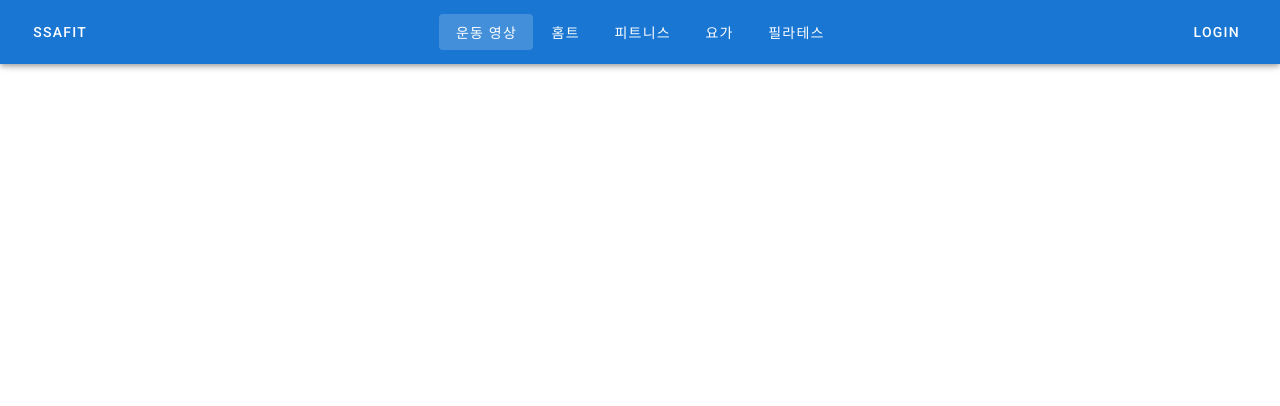
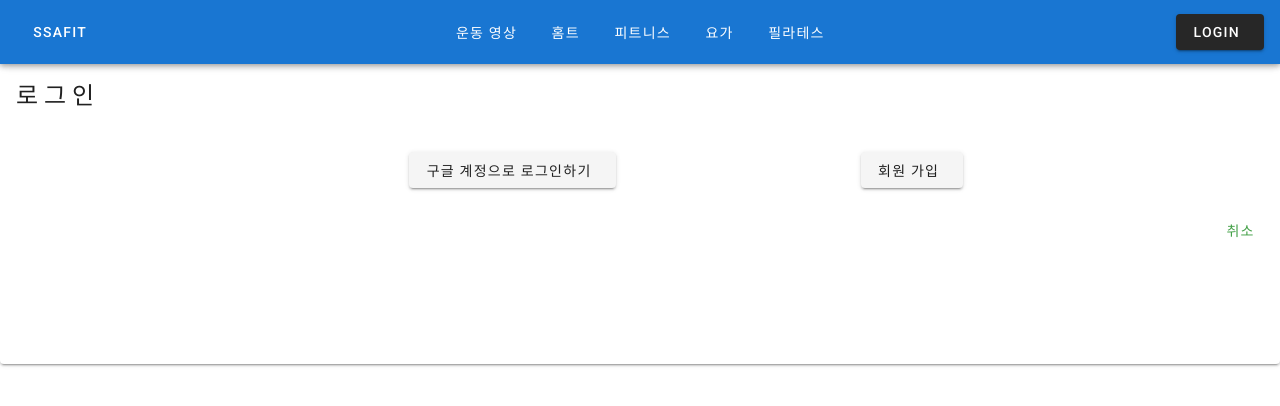
Before and after one commit to junghun95/SSAFIT-FRONT, a Vue app in the folder ssafit/: page /login/general in a window 1280 px wide. Shown: the top 406 px of the page. Built offline with nearby package versions, Linux system fonts and the light colour scheme.

Commit message:
video, login -ing

```diff
--- /dev/null
+++ b/ssafit/src/components/login/GeneralLoginForm.vue
@@ -0,0 +1,73 @@
+<template>
+  <div class="general-login-form">
+      <v-card height="300" rounded="true">
+        <v-card-title class="text-h5">
+            회원 로그인
+        </v-card-title>
+
+        <v-card-text>
+            <v-form v-model="valid">
+                <v-container>
+                    <v-row>
+                        <v-text-field v-model="firstname" :rules="nameRules" :counter="10" label="user name" required></v-text-field>
+                    </v-row>
+
+                    <v-row>
+                        <v-text-field v-model="email" :rules="emailRules" label="E-mail" required></v-text-field>
+                    </v-row>
+                </v-container>
+            </v-form>
+        </v-card-text>
+
+        <v-card-actions>
+            <v-spacer></v-spacer>
+
+            <v-btn
+                color="green darken-1"
+                text
+                @click=close()
+            >
+                취소
+            </v-btn>
+
+            <v-btn
+                color="green darken-1"
+                text
+                @click="dialog = false"
+            >
+                로그인
+            </v-btn>
+        </v-card-actions>
+      </v-card>
+  </div>
+</template>
+
+<script>
+export default {
+    data(){
+        return{
+            dialog: false,
+            valid: false,
+            username: '',
+            nameRules: [
+              v => !!v || 'Name is required',
+              v => v.length <= 10 || 'Name must be less than 10 characters',
+            ],
+            email: '',
+            emailRules: [
+              v => !!v || 'E-mail is required',
+              v => /.+@.+/.test(v) || 'E-mail must be valid',
+            ],
+        }
+    },
+    methods:{
+        close(){
+            this.$emit('dialogGeneralClose')
+        }
+    }
+}
+</script>
+
+<style>
+
+</style>
--- /dev/null
+++ b/ssafit/src/components/login/LoginForm.vue
@@ -0,0 +1,69 @@
+<template>
+  <div class="login-form">
+      <v-card height="300" rounded="true">
+        <v-card-title class="text-h5">
+            로 그 인
+        </v-card-title>
+
+        <v-card-text>
+          <v-container class="d-flex align-flex">
+            <v-row>
+                <v-btn dark @click.stop="dialogGeneral = true" text>
+                    <span class="mr-2">회원 로그인</span>
+                </v-btn>
+            </v-row>
+
+            <v-row>
+                <v-btn  @click.stop="dialogSocial = true">
+                    <span class="mr-2">구글 계정으로 로그인하기</span>
+                </v-btn>
+            </v-row>
+
+            <v-row>
+                <v-btn @click.stop="dialogJoin = true">
+                    <span class="mr-2">회원 가입</span>
+                </v-btn>
+            </v-row>
+          </v-container>
+        </v-card-text>
+
+        <v-card-actions>
+            <v-spacer></v-spacer>
+
+            <v-btn color="green darken-1" text v-on:dialogGeneralClose="dialogGeneral = false">
+                취소
+            </v-btn>
+        </v-card-actions>
+      </v-card>
+
+        <v-dialog v-model="dialogGeneral" width="500">
+            <general-login-form></general-login-form>
+        </v-dialog>
+  </div>
+</template>
+
+<script>
+import GeneralLoginForm from './GeneralLoginForm.vue'
+export default {
+    name: 'LoginForm',
+    data () {
+      return {
+        dialogGeneral: false,
+        dialogSocial: false,
+        dialogJoin: false,
+      }
+    },
+    components:{
+        GeneralLoginForm,
+    },
+    methods:{
+        dialogGeneralClose(){
+            this.dialogGeneral = false;
+        }
+    }
+}
+</script>
+
+<style>
+
+</style>
--- /dev/null
+++ b/ssafit/src/components/video/VideoList.vue
@@ -0,0 +1,51 @@
+<template>
+  <div class="video-list">
+      <h2>video list</h2>
+      <div class="video-search d-flex margin-auto">
+        <v-text-field placeholder="검색" v-model="search"></v-text-field>
+        <v-btn color="primary" elevation="2" outlined rounded>검색</v-btn>
+      </div>
+      <div class="video-list">
+          <h2 class="d-flex justify-center">리스트</h2>
+          <div class="">
+            <v-row>
+                <v-col v-for="n in 9" :key="n" class="d-flex child-flex" cols="4">
+                    <v-img :src="`https://picsum.photos/500/300?image=${n * 5 + 10}`"
+                        :lazy-src="`https://picsum.photos/10/6?image=${n * 5 + 10}`"
+                        aspect-ratio="1"
+                        class="grey lighten-2"
+                    >
+                        <template v-slot:placeholder>
+                            <v-row
+                                class="fill-height ma-0"
+                                align="center"
+                                justify="center"
+                            >
+                                <v-progress-circular
+                                indeterminate
+                                color="grey lighten-5"
+                                ></v-progress-circular>
+                            </v-row>
+                        </template>
+                    </v-img>
+                </v-col>
+            </v-row>
+          </div>
+      </div>
+  </div>
+</template>
+
+<script>
+    export default {
+        name: 'VideoList',
+        data(){
+            return{
+                search: "",
+            }
+        }
+    }
+</script>
+
+<style>
+
+</style>
--- a/ssafit/src/router/index.js
+++ b/ssafit/src/router/index.js
@@ -4,6 +4,9 @@ import Board from '@/components/board/Board.vue'
 import BoardList from '@/components/board/BoardList.vue'
 import BoardDetail from '@/components/board/BoardDetail.vue'
 import BoardModify from '@/components/board/BoardModify.vue'
+import VideoList from '@/components/video/VideoList.vue'
+import LoginForm from '@/components/login/LoginForm.vue'
+import GeneralLoginForm from '@/components/login/GeneralLoginForm.vue'
 Vue.use(VueRouter)
 
 const routes = [
@@ -29,6 +32,28 @@ const routes = [
       }
     ]
   },
+  {
+    path: '/video',
+    name: 'video',
+    component: VideoList,
+  },
+  // {
+  //   path: '/videoDetail/:videoId',
+  //   name: 'videoDetail',
+  //   component: VideoDetail,
+  // }
+  {
+    path: '/login',
+    name: 'login',
+    component: LoginForm,
+    children: [
+      {
+        path: 'general',
+        name: 'generalLogin',
+        component: GeneralLoginForm
+      }
+    ]
+  },
 ]
 
 const router = new VueRouter({
--- a/ssafit/src/store/index.js
+++ b/ssafit/src/store/index.js
@@ -14,6 +14,9 @@ export default new Vuex.Store({
     getUsername(state){
       return state.username = "hong";
     },
+    isLogin(state) {
+      return state.isLogin;
+    }
   },
   mutations: {
   },
--- a/ssafit/src/views/BaseNav.vue
+++ b/ssafit/src/views/BaseNav.vue
@@ -14,7 +14,7 @@
 
     <v-spacer></v-spacer>
 
-    <v-btn :to="{name:'vedeo', params: {type: 'video'}}" text>
+    <v-btn :to="{name:'video', params: {type: 'video'}}" text>
       <span class="mr-0">운동 영상</span>
     </v-btn>
     <v-btn :to="{name:'board', params: {type: 'homt'}}" text>
--- a/ssafit/src/views/BeforeLogin.vue
+++ b/ssafit/src/views/BeforeLogin.vue
@@ -1,16 +1,28 @@
 <template>
-      <v-btn
-        target="_blank"
-        text
-      >
+  <div>
+      <v-btn dark @click.stop="dialog = true">
         <span class="mr-2">login</span>
       </v-btn>
+
+      <v-dialog v-model="dialog" max-width="500">
+        <login-form></login-form>
+      </v-dialog>
+  </div>
 </template>
 
 <script>
-    export default{
-        name: "BeforeLogin",
+import LoginForm from '@/components/login/LoginForm.vue'
+export default{
+  name: "BeforeLogin",
+  data () {
+    return {
+      dialog: false,
     }
+  },
+  components:{
+    LoginForm,
+  }
+}
 </script>
 
 <style>
```
